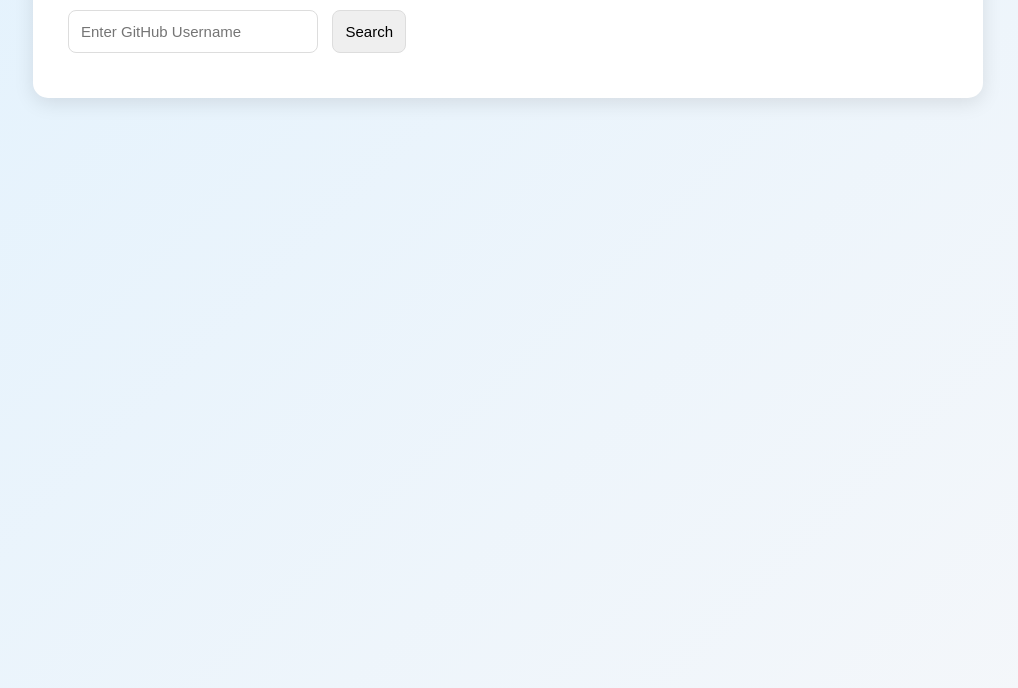
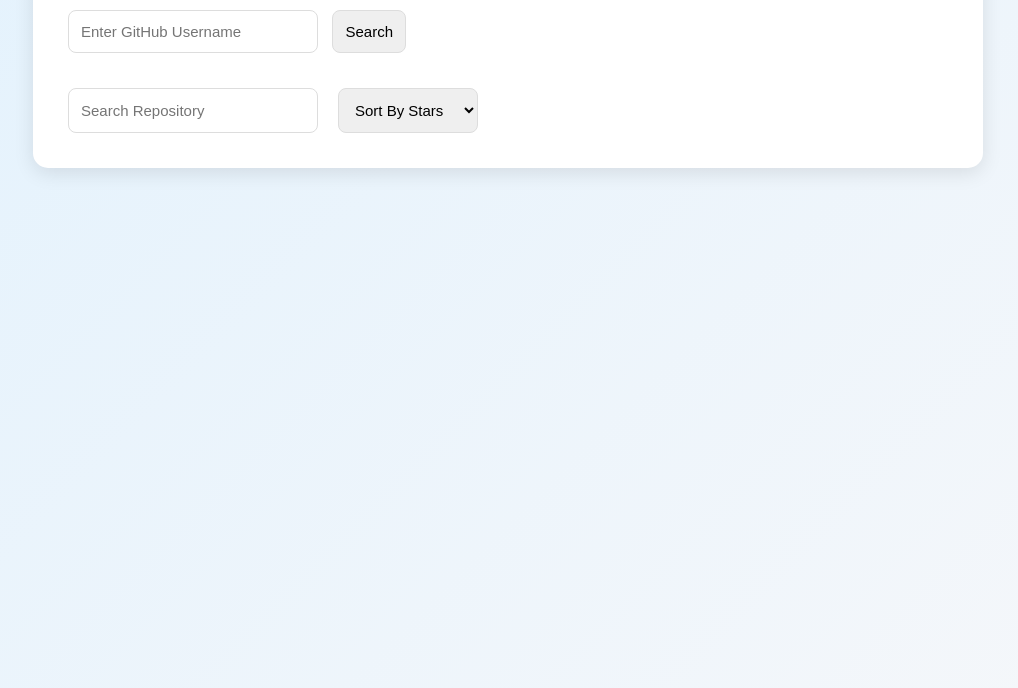
Before and after one commit to disharai123a-oss/GitHub-Developer-Explorer-Multi-Endpoint-APIs, a plain HTML site: page index.html in a window 1280 px wide. Shown: the part 112-800 px from the top of the page, without its empty margins (132-1150 px from the left). Drawn offline with nearby package versions, Linux system fonts and the light colour scheme.

Commit message:
Add search and sorting controls to index.html
Added controls section for repository search and sorting.

```diff
--- a/index.html
+++ b/index.html
@@ -32,7 +32,21 @@
 
 <!--Bhagyashree - Part 4 Controls section for search and sorting-->
 
+<div class="controls">
 
+            <input type="text" id="repoSearch" placeholder="Search Repository">
+
+            <select id="sortOption">
+                <option value="stars">
+                    Sort By Stars
+                </option>
+
+                <option value="name">
+                    Sort By Name
+                </option>
+            </select>
+
+        </div>
 
 
 
```
